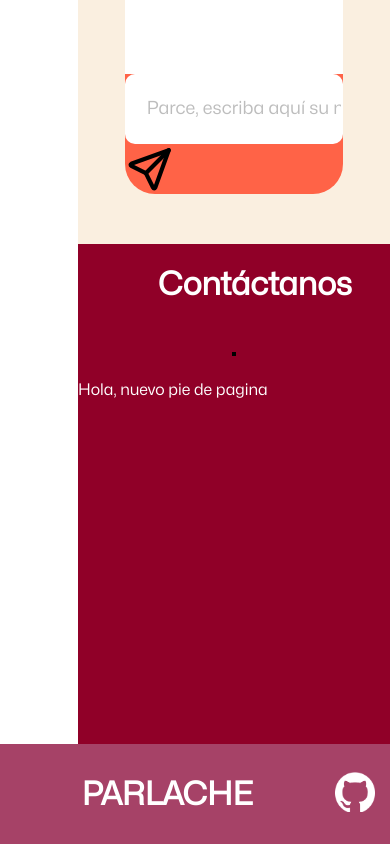
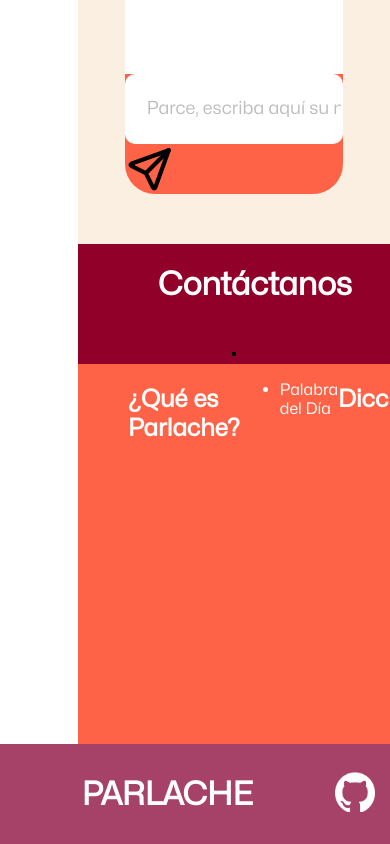
Before and after one commit to B4LSEROS/Parlache, a React (Create React App) app: page / in a window 390 px wide. Shown: the part 5069-5913 px from the top of the page. Built offline with nearby package versions, Linux system fonts and the light colour scheme.

Commit message:
Changes to the footer UI and responsiveness

```diff
--- a/src/Componentes/PiePagina/PiePagina.js
+++ b/src/Componentes/PiePagina/PiePagina.js
@@ -10,9 +10,22 @@ function PiePagina() {
                 <h1>Nuestras Redes:</h1>
             </div>
             <hr style={{ color: 'yellow', border: '2px solid black' }} />
+            <div className="contenedor-info">
+                <div>
+                    <h2>¿Qué es Parlache?</h2>
+                </div>
+                <div>
+                    <ul>
+                    <li>Palabra del Día</li>
 
+                    </ul>
 
-            <p>Hola, nuevo pie de pagina</p>
+                </div>
+                <div>
+                    <h2>Diccionario</h2>
+                </div>
+            </div>
+
 
         </div>
     );
--- a/src/Componentes/PiePagina/estiloPiePagina.css
+++ b/src/Componentes/PiePagina/estiloPiePagina.css
@@ -26,3 +26,14 @@
 .pie-banner > h1 {
     margin: 20px;
 }
+
+.contenedor-info {
+    display: flex;
+    flex-direction: row;
+    justify-content: space-between;
+
+    padding-left: 50px;
+    padding-right: 50px;
+    height: 80%;
+    background-color: tomato;
+}
```
